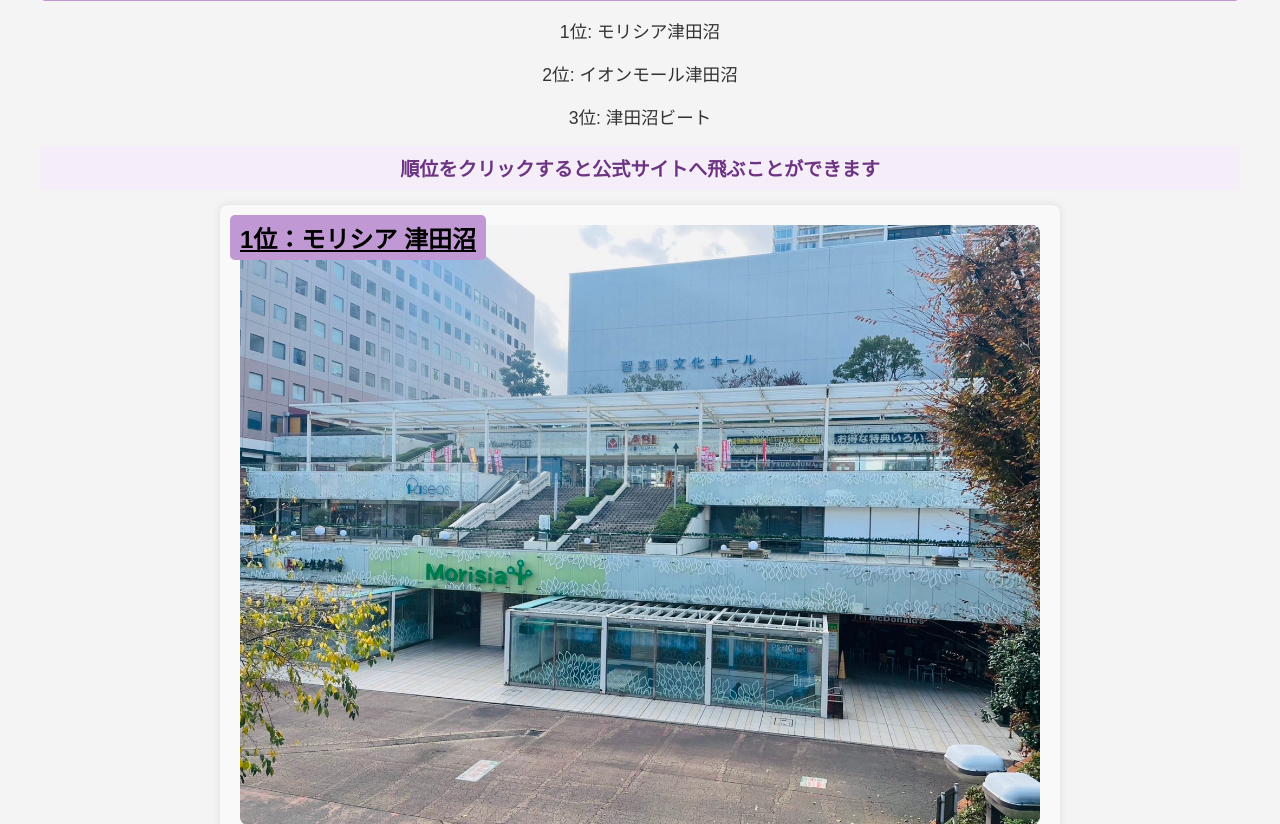
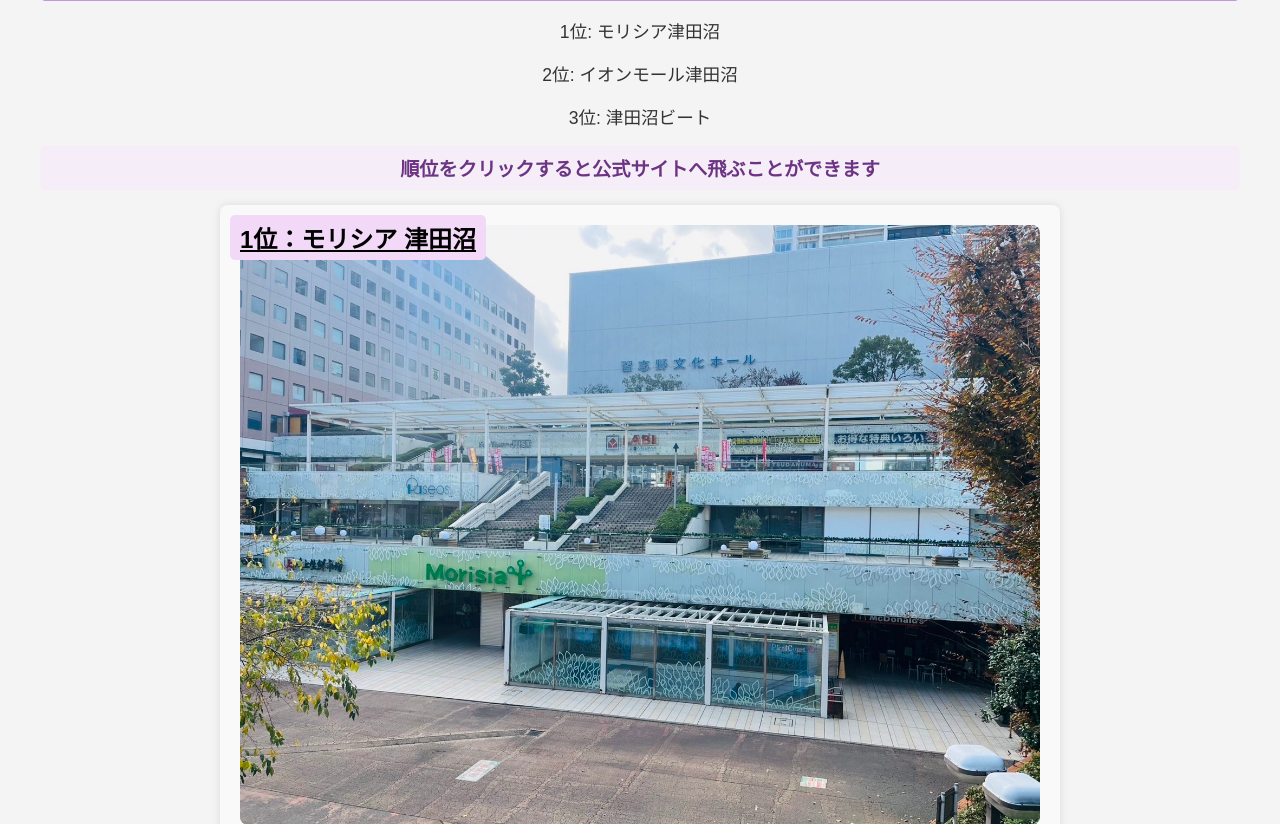
Before and after one commit to yabukilab/shimoda-a, a PHP site: page /goraku.html in a window 1280 px wide. Shown: the part 301-1125 px from the top of the page. Run offline with PHP 8.4, Linux system fonts and the light colour scheme.

Commit message:
色変更

```diff
--- a/htdocs/goraku.css
+++ b/htdocs/goraku.css
@@ -22,7 +22,6 @@ header h1 {
 li {
     list-style: none; /* 各リスト項目のマーカーを削除 */
 }
-
 
 /* メインコンテンツ */
 main {
@@ -139,7 +138,7 @@ ul {
     position: absolute;  /* 絶対位置 */
     top: 10px;           /* 上から10px */
     left: 10px;          /* 左から10px */
-    background-color: #c098d3; /* 背景色 */
+    background-color: #f2d9f7; /* 背景色 */
     color: black;        /* 文字色 */
     font-size: 1.5rem;   /* フォントサイズ */
     padding: 5px 10px;   /* パディング */
```
